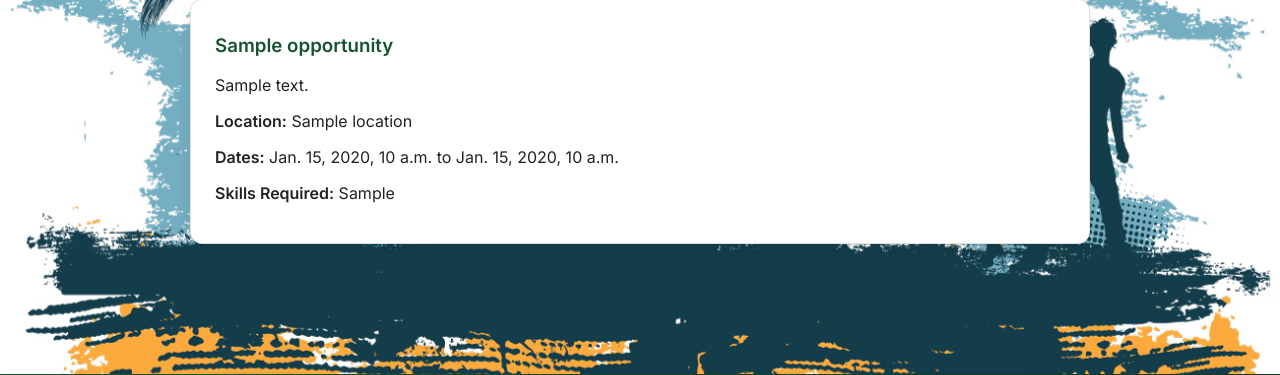
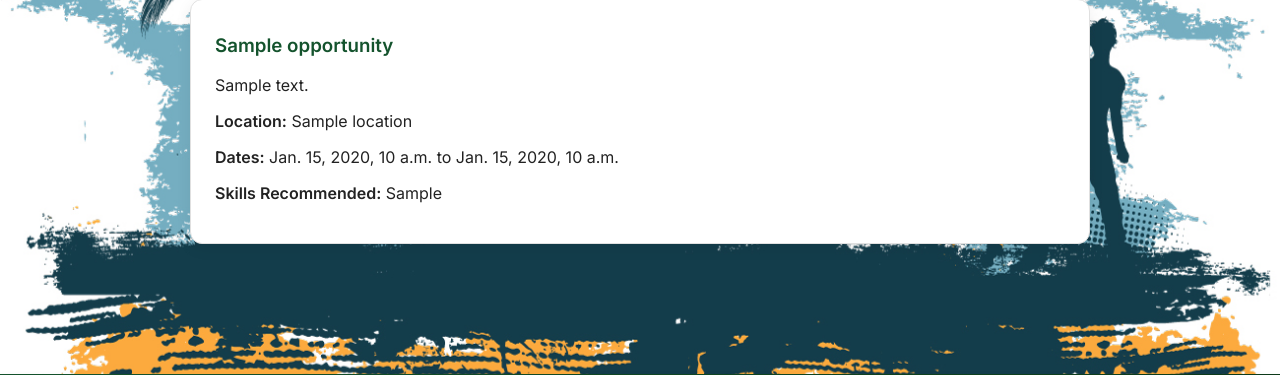
Before and after one commit to donboscobca2023/A-Personalized-Volunteering-Platform-, a Django app: template accounts/templates/accounts/ngo_profile.html in a window 1280 px wide. Shown: the part 288-663 px from the top of the page. Run offline with Django 5.2, Linux system fonts and the light colour scheme; tables that the repository leaves empty hold one stand-in row (values such as "Sample post"); the template is opened without the code that fills it: values that come from a table or form of the project are taken from there, most other values are stand-ins (such as "Sample title", 1, 10 or a date in 2020).

Commit message:
renaming

```diff
--- a/accounts/templates/accounts/ngo_dashboard.html
+++ b/accounts/templates/accounts/ngo_dashboard.html
@@ -12,7 +12,7 @@
         <p><strong>Location:</strong> {{ opportunity.location }}</p>
         <p><strong>Dates:</strong> {{ opportunity.start_date }} to {{ opportunity.end_date }}</p>
         <p>{{ opportunity.description }}</p>
-        <p><strong>Skills:</strong> {{ opportunity.skills_required }}</p>
+  <p><strong>Skills Recommended:</strong> {{ opportunity.skills_recommended }}</p>
         <a class="btn" href="{% url 'manage_applications' opportunity.id %}">Manage Applications</a>
         <a class="btn" href="{% url 'edit_opportunity' opportunity.id %}">Edit</a>
       </div>
--- a/accounts/templates/accounts/ngo_profile.html
+++ b/accounts/templates/accounts/ngo_profile.html
@@ -22,7 +22,7 @@
         <p>{{ opp.description }}</p>
         <p><strong>Location:</strong> {{ opp.location }}</p>
         <p><strong>Dates:</strong> {{ opp.start_date }} to {{ opp.end_date }}</p>
-        <p><strong>Skills Required:</strong> {{ opp.skills_required }}</p>
+  <p><strong>Skills Recommended:</strong> {{ opp.skills_recommended }}</p>
       </div>
     {% endfor %}
   {% else %}
--- a/feeds/templates/feeds/manage_applications.html
+++ b/feeds/templates/feeds/manage_applications.html
@@ -5,6 +5,7 @@
 {% for app in applications %}
   <div class="application-card">
     <p><strong>Volunteer:</strong> <a href="{% url 'user_profile' app.volunteer.id %}">{{ app.volunteer.username }}</a></p>
+    <p><strong>Email:</strong> {{ app.volunteer.email }}</p>
     <p><strong>Skills:</strong> {{ app.volunteer.skills|default:'Not set' }}</p>
     <p><strong>Status:</strong> {{ app.get_status_display }}</p>
     <p><strong>Applied at:</strong> {{ app.applied_at }}</p>
```
Also changed, not shown: db.sqlite3.
